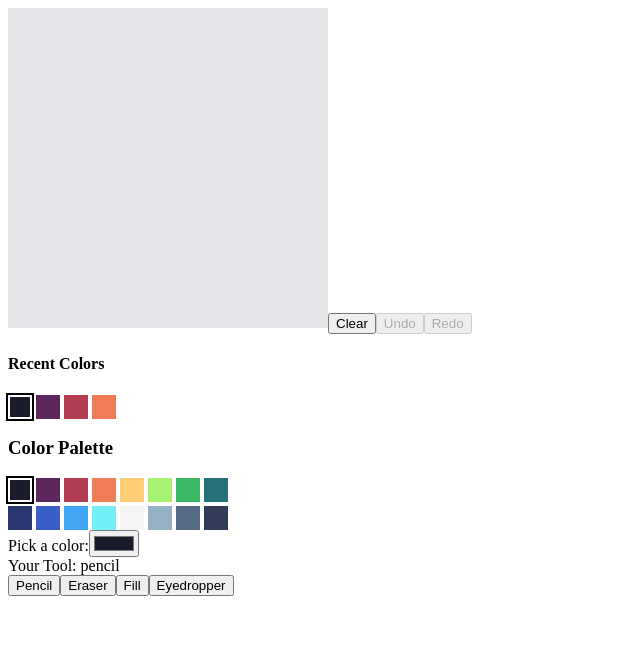
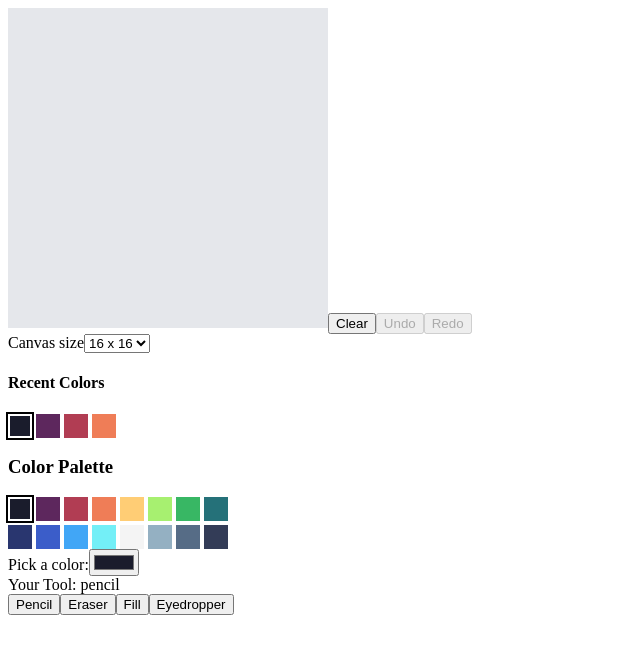
Before and after one commit to Tretaq/taint, a React (Vite) app: page / in a window 1280 px wide. Shown: the top 654 px of the page, without its empty margins (0-640 px from the left). Built offline with nearby package versions, Linux system fonts and the light colour scheme.

Commit message:
fixed bug AND RESING WORKSSSS also im so funcking sick i cant think but gotta d o terrraaaaaaa

```diff
--- a/src/App.tsx
+++ b/src/App.tsx
@@ -4,11 +4,11 @@ import {useEditor} from "./state/useEditor.ts";
 import {Palette} from "./components/Palette.tsx";
 import {PALETTE} from "./palette.ts";
 import {Toolbar} from "./components/Toolbar.tsx";
+import {SizeSelect} from "./components/SizeSelect.tsx";
 
 function App() {
-
     const {state,dispatch} = useEditor();
-
+    const SIZES = [16,32,64]
   const handleCellAction = (x: number, y: number, isStart: boolean) => {
       dispatch({type:"applyTool", x,y, isStart})
   }
@@ -20,6 +20,7 @@ function App() {
         }}>Clear</button>
         <button disabled={state.past.length === 0} onClick={() => dispatch({type: "undo"})}>Undo</button>
         <button disabled={state.future.length === 0} onClick={() => dispatch({type: "redo"})}>Redo</button>
+        <SizeSelect value={state.grid.length} options={SIZES} onChange={(size) => dispatch({type: "resize", width: size, height: size})}/>
         <Palette recentColors={state.recentColors} selected={state.color} onSelected={(color) => dispatch({type: "setColor", color})} colors={PALETTE}></Palette>
         <Toolbar activeTool={state.tool} onSelect={(tool) => dispatch({type: 'setTool', tool})}/>
     </>
--- /dev/null
+++ b/src/components/SizeSelect.tsx
@@ -0,0 +1,22 @@
+import type {Grid} from "../types.ts";
+
+interface SizeSelectProps {
+    value: number;
+    options: number[];
+    onChange: (size: number) => void;
+}
+export const SizeSelect: React.FC<SizeSelectProps> = ({value, options, onChange}) => {
+    return (
+        <div className="size-select">
+            <label htmlFor="canvas-size">Canvas size</label>
+            <select id="canvas-size" value={value} onChange={(e) => onChange(Number(e.target.value))}>
+                {
+                    options.map((size) => (
+                        <option key={size} value={size}>
+                            {size} x {size}
+                        </option>
+                    ))}
+            </select>
+        </div>
+    )
+}
--- a/src/components/Toolbar.tsx
+++ b/src/components/Toolbar.tsx
@@ -37,8 +37,8 @@ export const Toolbar: React.FC<ToolbarProps> = ({ activeTool, onSelect }) => {
                     </button>
                 )
             })
+            }
 
-            }
 
         </div>
     )
--- a/src/state/editorReducer.ts
+++ b/src/state/editorReducer.ts
@@ -5,7 +5,6 @@ function withSnap(state: EditorState):EditorState {
     return {
         ...state,
         past: [...state.past, state.grid].slice(-100),
-        future: [],
     };
 }
 export function editorReducer(state: EditorState, action: EditorAction):EditorState {
@@ -39,7 +38,7 @@ export function editorReducer(state: EditorState, action: EditorAction):EditorSt
                     if( cellColor === null){
                         return base;
                     }
-                    return {...base,color: cellColor,tool: "pencil"}
+                    return {...base,color: cellColor}
                 }
                 default: {
                     const _exhaustive: never = base.tool;
@@ -51,7 +50,8 @@ export function editorReducer(state: EditorState, action: EditorAction):EditorSt
         case "clear": {
             return {
                 ...withSnap(state),
-                grid: createGrid(state.grid[0].length, state.grid.length)
+                grid: createGrid(state.grid[0].length, state.grid.length),
+                future: []
             }
         }
         case "setColor": {
@@ -66,7 +66,7 @@ export function editorReducer(state: EditorState, action: EditorAction):EditorSt
             if(state.grid === state.past[state.past.length-1]  ){
                 return {...state, past:state.past.slice(0,-1)};
             }
-            return state;
+            return {...state,future:[]}
         }
         case "undo": {
          if(state.past.length === 0){
@@ -75,6 +75,17 @@ export function editorReducer(state: EditorState, action: EditorAction):EditorSt
          return {
              ...state,grid: state.past[state.past.length-1],past:state.past.slice(0,-1),future: [state.grid, ...state.future],
          }
+        }
+        case "resize": {
+            const currentHeight = state.grid.length;
+            const currentWidth = state.grid[0].length;
+            if(action.width === currentWidth && action.height === currentHeight){
+                return state;
+            }
+            return {
+                ...withSnap(state),
+                grid: createGrid(action.width,action.height),
+            }
         }
         case "redo": {
             if(state.future.length === 0){{
```
Also changed, not shown: src/types.ts (+6 -1 lines).
